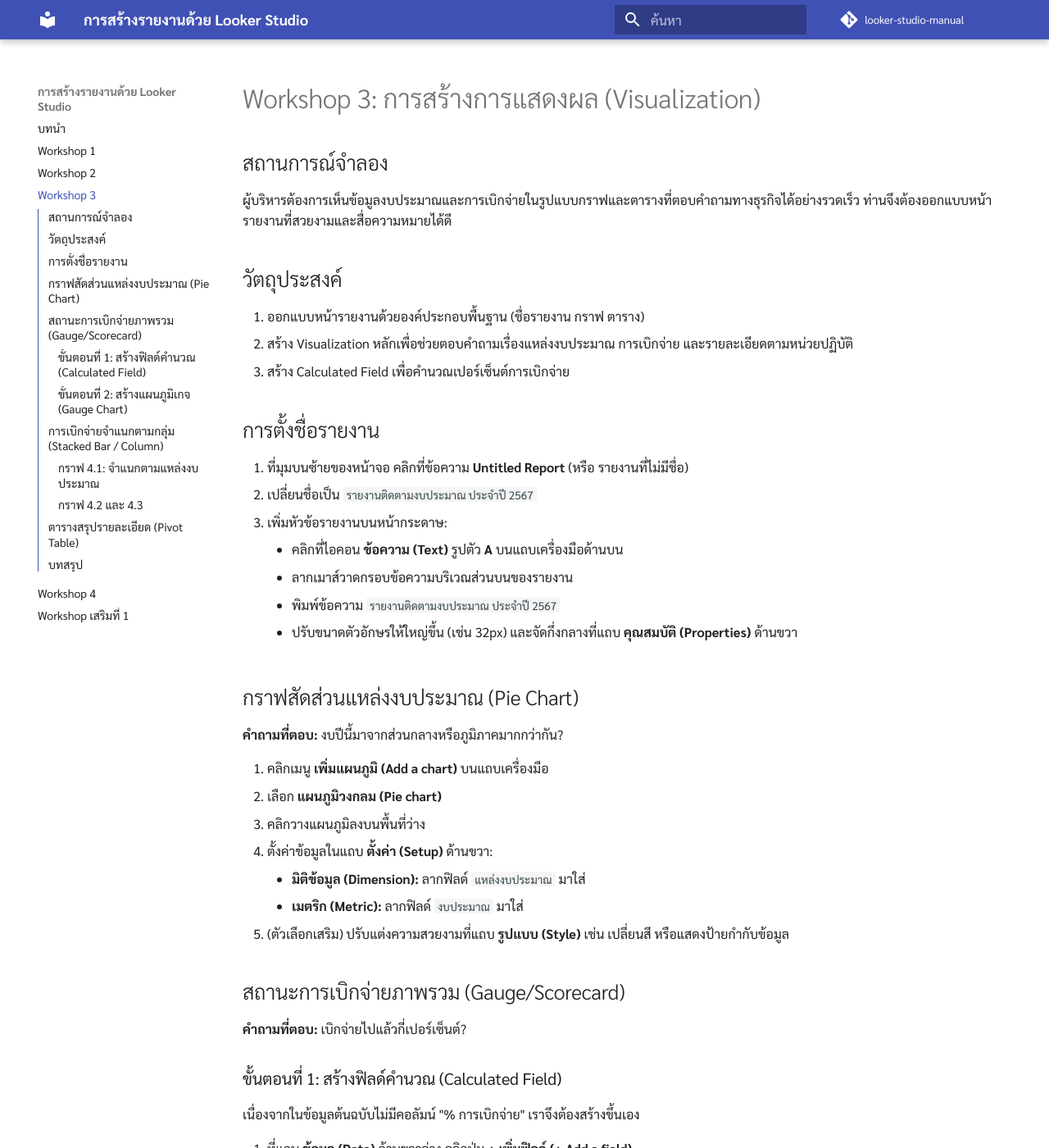
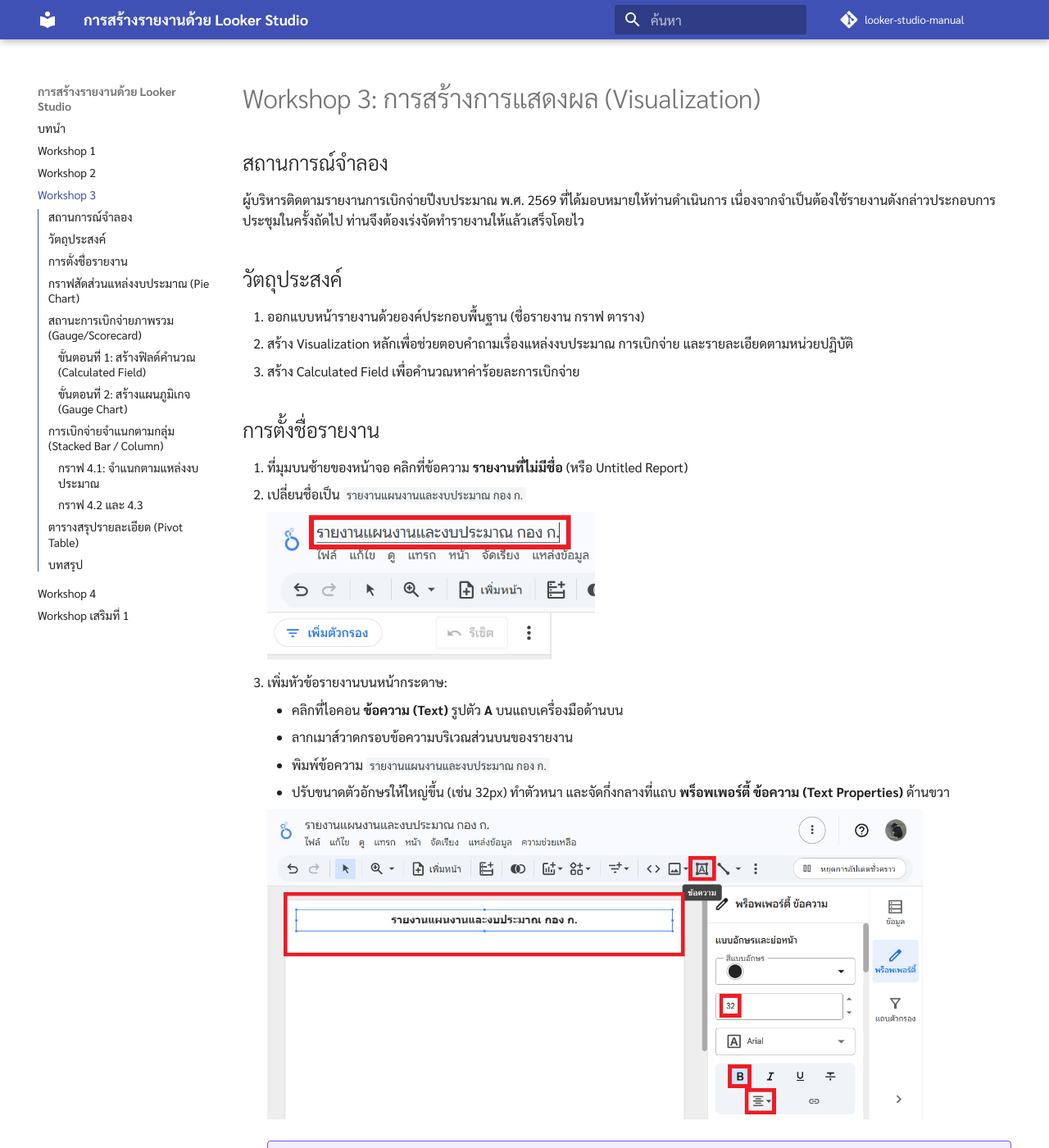
Before and after one commit to weeix/looker-studio-manual, an MkDocs documentation site: the page built from docs/workshop-3.md, in a window 1280 px wide and 1400 px high. Shown: the whole window at 82% size. Built offline with MkDocs 1.6.1 and Material for MkDocs 9.7.7, drawn with Linux system fonts in a browser that asks for light colours; comment, search, counter and statistics services are not loaded; some of the changed text lies outside the part shown.

Commit message:
revise workshop 3

```diff
--- a/docs/workshop-3.md
+++ b/docs/workshop-3.md
@@ -2,39 +2,62 @@
 
 ## สถานการณ์จำลอง
 
-ผู้บริหารต้องการเห็นข้อมูลงบประมาณและการเบิกจ่ายในรูปแบบกราฟและตารางที่ตอบคำถามทางธุรกิจได้อย่างรวดเร็ว ท่านจึงต้องออกแบบหน้ารายงานที่สวยงามและสื่อความหมายได้ดี
+ผู้บริหารติดตามรายงานการเบิกจ่ายปีงบประมาณ พ.ศ. 2569 ที่ได้มอบหมายให้ท่านดำเนินการ เนื่องจากจำเป็นต้องใช้รายงานดังกล่าวประกอบการประชุมในครั้งถัดไป ท่านจึงต้องเร่งจัดทำรายงานให้แล้วเสร็จโดยไว
 
 ## วัตถุประสงค์
 
 1. ออกแบบหน้ารายงานด้วยองค์ประกอบพื้นฐาน (ชื่อรายงาน กราฟ ตาราง)
 2. สร้าง Visualization หลักเพื่อช่วยตอบคำถามเรื่องแหล่งงบประมาณ การเบิกจ่าย และรายละเอียดตามหน่วยปฏิบัติ
-3. สร้าง Calculated Field เพื่อคำนวณเปอร์เซ็นต์การเบิกจ่าย
+3. สร้าง Calculated Field เพื่อคำนวณหาค่าร้อยละการเบิกจ่าย
 
 ## การตั้งชื่อรายงาน
 
-1. ที่มุมบนซ้ายของหน้าจอ คลิกที่ข้อความ **Untitled Report** (หรือ รายงานที่ไม่มีชื่อ)
-2. เปลี่ยนชื่อเป็น `รายงานติดตามงบประมาณ ประจำปี 2567`
+1. ที่มุมบนซ้ายของหน้าจอ คลิกที่ข้อความ **รายงานที่ไม่มีชื่อ** (หรือ Untitled Report)
+2. เปลี่ยนชื่อเป็น `รายงานแผนงานและงบประมาณ กอง ก.`
+
+    ![ตั้งชื่อไฟล์รายงาน](img/ws3-s1-1.png){ width="400" }
+
 3. เพิ่มหัวข้อรายงานบนหน้ากระดาษ:
     - คลิกที่ไอคอน **ข้อความ (Text)** รูปตัว **A** บนแถบเครื่องมือด้านบน
     - ลากเมาส์วาดกรอบข้อความบริเวณส่วนบนของรายงาน
-    - พิมพ์ข้อความ `รายงานติดตามงบประมาณ ประจำปี 2567`
-    - ปรับขนาดตัวอักษรให้ใหญ่ขึ้น (เช่น 32px) และจัดกึ่งกลางที่แถบ **คุณสมบัติ (Properties)** ด้านขวา
+    - พิมพ์ข้อความ `รายงานแผนงานและงบประมาณ กอง ก.`
+    - ปรับขนาดตัวอักษรให้ใหญ่ขึ้น (เช่น 32px) ทำตัวหนา และจัดกึ่งกลางที่แถบ **พร็อพเพอร์ตี้ ข้อความ (Text Properties)** ด้านขวา
+
+    ![เพิ่มชื่อรายงาน](img/ws3-s1-2.png){ width="800" }
+
+    !!! example "ลองทำด้วยตนเอง"
+        ลองเปลี่ยนสีของข้อความให้เป็น **สีขาว** และเปลี่ยนสีของพื้นหลังให้เป็น **จานสีของแผนภูมิ 1**
 
 ## กราฟสัดส่วนแหล่งงบประมาณ (Pie Chart)
 
-**คำถามที่ตอบ:** งบปีนี้มาจากส่วนกลางหรือภูมิภาคมากกว่ากัน?
+**คำถามที่ตอบ:** งบประมาณปีนี้จัดสรรให้ส่วนกลางหรือภูมิภาคมากกว่ากัน?
 
 1. คลิกเมนู **เพิ่มแผนภูมิ (Add a chart)** บนแถบเครื่องมือ
+
+    ![เมนูเพิ่มแผนภูมิ](img/ws3-s2-1.png){ width="600" }
+
 2. เลือก **แผนภูมิวงกลม (Pie chart)**
+
+    ![แผนภูมิวงกลม](img/ws3-s2-2.png){ width="400" }
+
 3. คลิกวางแผนภูมิลงบนพื้นที่ว่าง
-4. ตั้งค่าข้อมูลในแถบ **ตั้งค่า (Setup)** ด้านขวา:
+
+    ![วางแผนภูมิลงบนพื้นที่ว่าง](img/ws3-s2-3.png){ width="600" }
+
+4. ตั้งค่าข้อมูลในแถบ **การตั้งค่า (Setup)** ด้านขวา:
+    - หากแท็บข้อมูลไม่แสดง ให้คลิกปุ่ม **ข้อมูล (Data)**
+    - พิมพ์ค้นหาด้วยคำว่า `งบประมาณ`
     - **มิติข้อมูล (Dimension):** ลากฟิลด์ `แหล่งงบประมาณ` มาใส่
     - **เมตริก (Metric):** ลากฟิลด์ `งบประมาณ` มาใส่
-5. (ตัวเลือกเสริม) ปรับแต่งความสวยงามที่แถบ **รูปแบบ (Style)** เช่น เปลี่ยนสี หรือแสดงป้ายกำกับข้อมูล
+
+    ![ตั้งค่าข้อมูล](img/ws3-s2-4.png){ width="600" }
+
+!!! example "ลองทำด้วยตนเอง"
+    ลองปรับแต่ง **ขนาดแบบอักษร** ของ **ป้ายกำกับ** และ **คำอธิบาย** ให้เป็น 20px ในแถบย่อย **รูปแบบ (Style)**
 
 ## สถานะการเบิกจ่ายภาพรวม (Gauge/Scorecard)
 
-**คำถามที่ตอบ:** เบิกจ่ายไปแล้วกี่เปอร์เซ็นต์?
+**คำถามที่ตอบ:** เบิกจ่ายไปแล้วร้อยละเท่าใด?
 
 ### ขั้นตอนที่ 1: สร้างฟิลด์คำนวณ (Calculated Field)
 เนื่องจากในข้อมูลต้นฉบับไม่มีคอลัมน์ "% การเบิกจ่าย" เราจึงต้องสร้างขึ้นเอง
```
Also changed, not shown: docs/img/ws3-s1-1.png (added), docs/img/ws3-s1-2.png (added), docs/img/ws3-s2-1.png (added), docs/img/ws3-s2-2.png (added), docs/img/ws3-s2-3.png (added), docs/img/ws3-s2-4.png (added).
